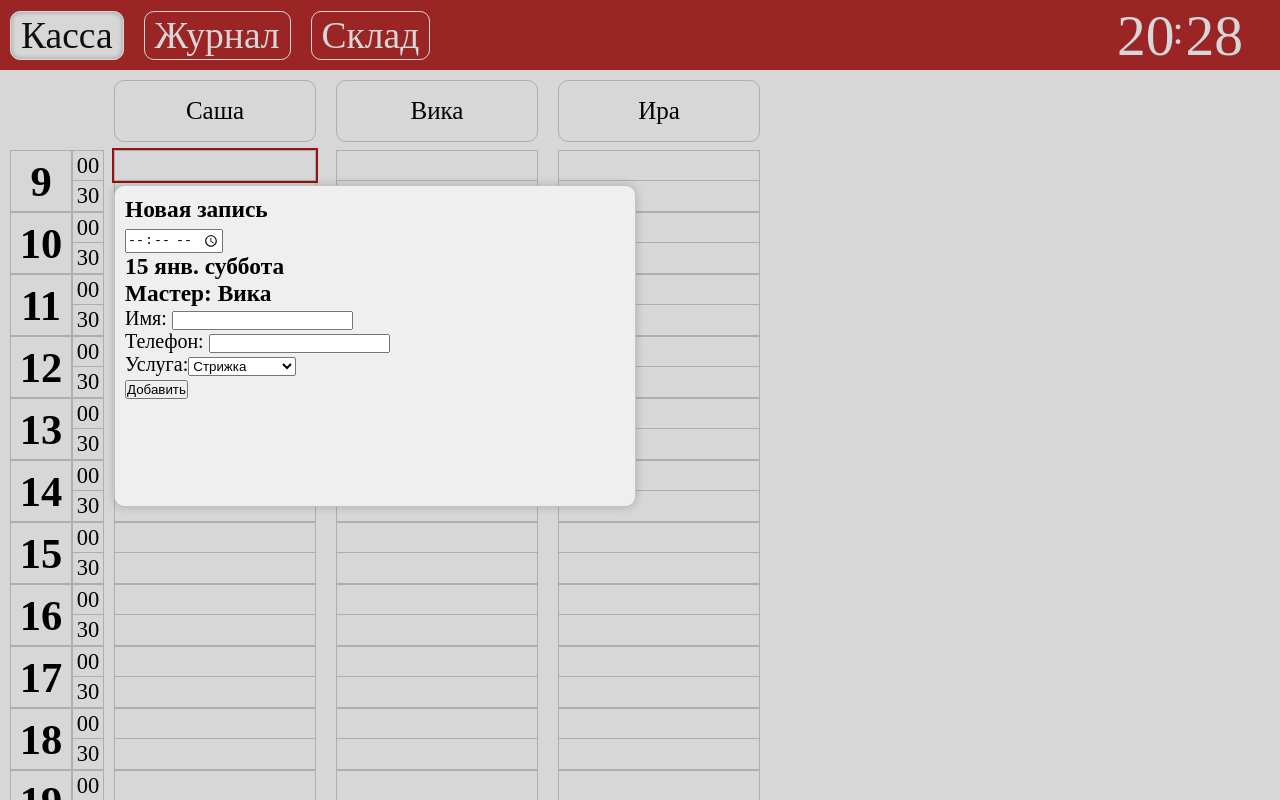
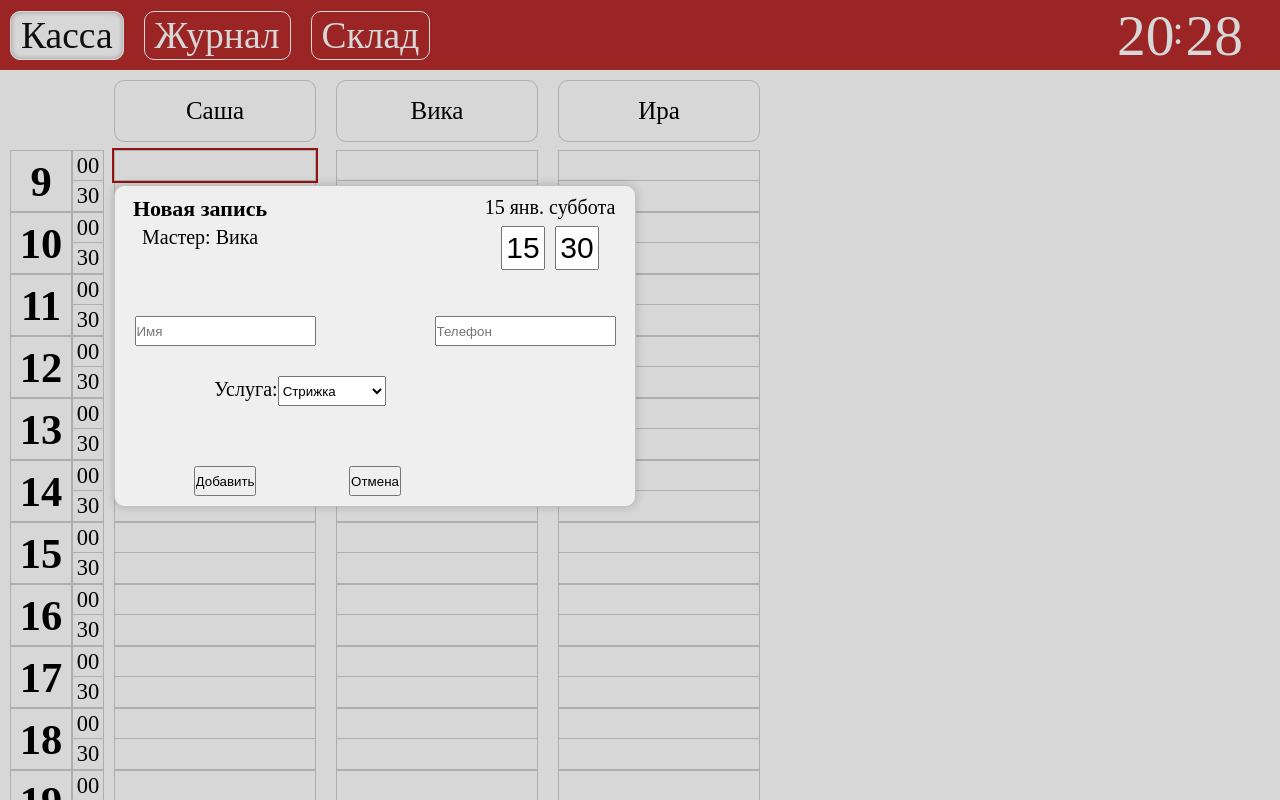
Before and after one commit to pten4uk99/CRM, a React app: page / in a window 1280 px wide. Both pictures are taken after a click on the element 215 px from the left and 165 px from the top of the page. Shown: the top 800 px of the page. Built offline with nearby package versions, Linux system fonts and the light colour scheme.

Commit message:
AddClientWindow

```diff
--- a/src/components/Main/Masters/Master/TableItem/AddClientWindow.js
+++ b/src/components/Main/Masters/Master/TableItem/AddClientWindow/AddClientWindow.js
@@ -1,7 +1,8 @@
 import React, {useEffect} from "react";
 import {connect} from "react-redux";
-import {DeactivateBackground} from "../../../../../redux/actions/Main/addClientWindow";
-import {SwapToInactive} from "../../../../../redux/actions/Main/masters";
+import {DeactivateBackground} from "../../../../../../redux/actions/Main/addClientWindow";
+import {SwapToInactive} from "../../../../../../redux/actions/Main/masters";
+import Time from "./Time";
 
 
 function AddClientWindow(props) {
@@ -17,22 +18,22 @@ function AddClientWindow(props) {
                  style={{top: props.tableItem.addClientWindow.offsetTop,
                      left: props.tableItem.addClientWindow.offsetLeft}}
                  ref={addClientWindow}>
-                <h1>Новая запись</h1>
-                <h1><input type="time" step="900"/></h1>
-                <h1>15 янв. суббота</h1>
-                <h1>Мастер: Вика</h1>
+                <p className="header">Новая запись</p> <Time/>
+                <p className="day">15 янв. суббота</p>
+                <p className="master">Мастер: Вика</p>
                 <form>
-                    <p>Имя: <input type="text"/></p>
-                    <p>Телефон: <input type="text"/></p>
-                    <p>
-                        Услуга:
-                        <select name="" id="">
+                    <input className="name" type="text" placeholder="Имя"/>
+                    <input className="phone" type="text" placeholder="Телефон"/>
+                    <p className="service">
+                        <label htmlFor="service">Услуга:</label>
+                        <select id="service">
                             <option value="hair">Стрижка</option>
                             <option value="maniqure">Маникюр</option>
                             <option value="cosmetology">Косметология</option>
                         </select>
                     </p>
-                    <input type="submit" value="Добавить"/>
+                    <input className="confirm" type="submit" value="Добавить"/>
+                    <input className="cancel" type="button" value="Отмена"/>
                 </form>
             </div>
         </>
--- /dev/null
+++ b/src/components/Main/Masters/Master/TableItem/AddClientWindow/Time.js
@@ -0,0 +1,29 @@
+import React, {useEffect} from "react";
+
+import {connect} from "react-redux";
+
+
+function Time(props) {
+    const time = React.useRef();
+
+    useEffect(() => {
+
+    }, [time])
+    return (
+        <div className="time">
+            <input className="hours" type="text" ref={time} value="15" readOnly={true}/>
+            <input className="minutes" type="text" ref={time} value="30" readOnly={true}/>
+        </div>
+    )
+}
+
+export default connect(
+    state => ({store: state.Main.addClientWindow}),
+    dispatch => ({})
+)(Time);
+
+
+function forbidWord(event) {
+    const re = /[^\d]/g;
+    if (re.test(event.key) && event.key.length === 1) event.preventDefault();
+}
--- a/src/components/Main/Masters/Master/TableItem/TableItem.js
+++ b/src/components/Main/Masters/Master/TableItem/TableItem.js
@@ -4,7 +4,7 @@ import {
     ActivateBackground,
 } from "../../../../../redux/actions/Main/addClientWindow";
 import {SwapToActive, SwapToInactive} from "../../../../../redux/actions/Main/masters";
-import AddClientWindow from "./AddClientWindow";
+import AddClientWindow from "./AddClientWindow/AddClientWindow";
 
 
 function TableItem(props) {
--- a/src/index.css
+++ /dev/null
@@ -1,179 +0,0 @@
-* {
-  margin: 0;
-  padding: 0; }
-
-html, body {
-  background-color: #efefef; }
-
-header {
-  display: flex;
-  height: 70px;
-  background-color: rgba(166, 21, 21, 0.9); }
-
-header nav {
-  display: flex;
-  align-items: center;
-  height: 100%;
-  width: min-content;
-  -webkit-user-select: none;
-  -moz-user-select: none;
-  -ms-user-select: none;
-  user-select: none;
-  font-size: 25px; }
-  header nav div {
-    color: #efefef;
-    font-size: 1.5em;
-    margin: 0 10px;
-    padding: 2px 10px;
-    border: 1px solid;
-    border-radius: 10px;
-    cursor: pointer; }
-    header nav div.active {
-      color: #101010;
-      background-color: #efefef;
-      box-shadow: inset 0 0 5px rgba(0, 0, 0, 0.3);
-      border: 1px solid #efefef;
-      cursor: default; }
-
-header {
-  font-size: 25px; }
-  header .current-data {
-    display: grid;
-    grid-template-columns: repeat(5, 1fr) 100px 100px;
-    justify-content: end;
-    flex-grow: 1; }
-    header .current-data .current-time {
-      grid-column: 6 / -1;
-      display: flex;
-      justify-content: center;
-      align-items: center;
-      font-size: 2.3em;
-      color: #efefef;
-      -webkit-user-select: none;
-      -moz-user-select: none;
-      -ms-user-select: none;
-      user-select: none; }
-      header .current-data .current-time span {
-        transform: translate(-2px, -5px);
-        font-size: 2.5rem;
-        animation: time 1s infinite; }
-
-@keyframes time {
-  0% {
-    opacity: 0; }
-  5% {
-    opacity: 100%; }
-  50% {
-    opacity: 100%; }
-  55% {
-    opacity: 0; }
-  100% {
-    opacity: 0; } }
-
-main .journal {
-  display: flex; }
-
-.journal section.time {
-  display: flex;
-  margin-top: 80px;
-  margin-left: 10px;
-  font-size: 25px; }
-  .journal section.time .hours .hour {
-    display: flex;
-    justify-content: center;
-    align-items: center;
-    width: 60px;
-    height: 60px;
-    border: 1px solid rgba(16, 16, 16, 0.2);
-    border-bottom: 2px solid rgba(16, 16, 16, 0.2);
-    border-top: none;
-    font-size: 1.7em;
-    font-weight: bold; }
-    .journal section.time .hours .hour:nth-of-type(1) {
-      border-top: 1px solid rgba(16, 16, 16, 0.2); }
-    .journal section.time .hours .hour:last-of-type {
-      border-bottom: 1px solid rgba(16, 16, 16, 0.2); }
-  .journal section.time .minutes .minute {
-    display: flex;
-    justify-content: center;
-    align-items: center;
-    font-size: .9em;
-    width: 30px;
-    height: 30px;
-    border: 1px solid rgba(16, 16, 16, 0.2);
-    border-top: none; }
-    .journal section.time .minutes .minute:nth-of-type(1) {
-      border-top: 1px solid rgba(16, 16, 16, 0.2); }
-    .journal section.time .minutes .minute:nth-of-type(2n +1) {
-      height: 29px;
-      border: 1px solid rgba(16, 16, 16, 0.2); }
-
-section.masters {
-  display: flex; }
-
-section.masters .master {
-  font-size: 25px; }
-  section.masters .master .name {
-    display: flex;
-    justify-content: center;
-    align-items: center;
-    margin: 10px 10px 8px 10px;
-    width: 200px;
-    height: 60px;
-    border: 1px solid rgba(16, 16, 16, 0.2);
-    border-radius: 10px; }
-
-.master .table-items .table-item {
-  margin-left: 10px;
-  width: 200px;
-  height: 30px;
-  border: 1px solid rgba(16, 16, 16, 0.2);
-  border-top: none; }
-  .master .table-items .table-item:nth-of-type(1) {
-    border-top: 1px solid rgba(16, 16, 16, 0.2); }
-  .master .table-items .table-item:nth-of-type(2n + 1) {
-    height: 29px;
-    border: 1px solid rgba(16, 16, 16, 0.2); }
-  .master .table-items .table-item:hover {
-    box-shadow: 0 0 0 1px rgba(0, 0, 0, 0.6); }
-  .master .table-items .table-item.active {
-    box-shadow: 0 0 0 2px rgba(0, 0, 0, 0.6); }
-
-.master .table-items:hover {
-  cursor: pointer; }
-
-.table-items .background {
-  display: none;
-  position: fixed;
-  top: 0;
-  left: 0;
-  width: 100vw;
-  height: 100vh;
-  cursor: default; }
-  .table-items .background.active {
-    display: block;
-    background-color: rgba(0, 0, 0, 0.1); }
-
-.table-items .add-client-window {
-  flex-direction: column;
-  position: absolute;
-  opacity: 0;
-  width: 500px;
-  height: 300px;
-  padding: 10px;
-  font-size: 20px;
-  background-color: #efefef;
-  border: 1px solid rgba(16, 16, 16, 0.2);
-  border-radius: 10px;
-  box-shadow: 0 0 10px rgba(16, 16, 16, 0.2);
-  transition: transform .1s, opacity .1s;
-  pointer-events: none;
-  cursor: default; }
-  .table-items .add-client-window.active-bottom {
-    opacity: 100%;
-    transform: translate(0, 20px);
-    pointer-events: all; }
-  .table-items .add-client-window.active-top {
-    opacity: 100%;
-    transform: translate(0, -20px);
-    pointer-events: all; }
--- a/src/styles/Main/Masters/Master/Master.scss
+++ b/src/styles/Main/Masters/Master/Master.scss
@@ -4,10 +4,10 @@ $red: rgba(166, 21, 21, 0.9);
 
 $border-color: rgba(16, 16, 16, .2);
 
-section.masters .master {
+section.masters > .master {
   font-size: 25px;
 
-  .name {
+  &>.name {
     display: flex;
     justify-content: center;
     align-items: center;
--- a/src/styles/Main/Masters/Master/TableItem/AddClientWindow.scss
+++ /dev/null
@@ -1,58 +0,0 @@
-$white: rgb(239,239,239);
-$black: rgb(16, 16, 16);
-$red: rgba(166, 21, 21, 0.9);
-
-$border-color: rgba(16, 16, 16, .2);
-
-.table-items {
-  .background {
-    display: none;
-    position: fixed;
-    top: 0;
-    left: 0;
-    width: 100vw;
-    height: 100vh;
-    cursor: default;
-
-    &.active {
-      display: block;
-      background-color: rgba(0, 0, 0, .1);
-    }
-  }
-
-  .add-client-window {
-    flex-direction: column;
-    position: absolute;
-
-    opacity: 0;
-
-    width: 500px;
-    height: 300px;
-
-    padding: 10px;
-
-    font-size: 20px;
-
-    background-color: $white;
-
-    border: 1px solid $border-color;
-    border-radius: 10px;
-    box-shadow: 0 0 10px $border-color;
-
-    transition: transform .1s, opacity .1s;
-    pointer-events: none;
-    cursor: default;
-
-    &.active-bottom {
-      opacity: 100%;
-      transform: translate(0, 20px);
-      pointer-events: all;
-    }
-
-    &.active-top {
-      opacity: 100%;
-      transform: translate(0, -20px);
-      pointer-events: all;
-    }
-  }
-}
--- /dev/null
+++ b/src/styles/Main/Masters/Master/TableItem/AddClientWindow/AddClientWindow.scss
@@ -0,0 +1,130 @@
+$white: rgb(239,239,239);
+$black: rgb(16, 16, 16);
+$red: rgba(166, 21, 21, 0.9);
+
+$border-color: rgba(16, 16, 16, .2);
+
+.table-items {
+  .background {
+    display: none;
+    position: fixed;
+    top: 0;
+    left: 0;
+    width: 100vw;
+    height: 100vh;
+    cursor: default;
+
+    &.active {
+      display: block;
+      background-color: rgba(0, 0, 0, .1);
+    }
+  }
+
+  .add-client-window {
+    display: grid;
+    grid-template-rows: repeat(10, 30px);
+    grid-template-columns: repeat(10, 50px);
+
+    flex-direction: column;
+    position: absolute;
+
+    opacity: 0;
+
+    width: 500px;
+    height: 300px;
+
+    padding: 10px;
+
+    font-size: 20px;
+
+    background-color: $white;
+
+    border: 1px solid $border-color;
+    border-radius: 10px;
+    box-shadow: 0 0 10px $border-color;
+
+    transition: transform .1s, opacity .1s;
+    pointer-events: none;
+    cursor: default;
+
+    &.active-bottom {
+      opacity: 100%;
+      transform: translate(0, 20px);
+      pointer-events: all;
+    }
+
+    &.active-top {
+      opacity: 100%;
+      transform: translate(0, -20px);
+      pointer-events: all;
+    }
+
+    .header {
+      justify-self: center;
+      grid-column: 1 / 4;
+      grid-row: 1;
+      font-size: 1.1em;
+      font-weight: bold;
+    }
+    .day {
+      justify-self: center;
+      grid-column: 8 / 11;
+      grid-row: 1;
+    }
+    .time {
+      justify-self: center;
+      grid-column: 8 / 11;
+      grid-row: 2;
+    }
+    .master {
+      justify-self: center;
+      grid-column: 1 / 4;
+      grid-row: 2;
+    }
+
+    form {
+      grid-column: 1 / 11;
+      grid-row: 5 / 11;
+
+      display: grid;
+      grid-template-rows: repeat(5, 30px);
+      grid-template-columns: repeat(10, 50px);
+
+      .name {
+        justify-self: center;
+        grid-column: 2 / 4;
+        grid-row: 1;
+      }
+      .phone {
+        justify-self: center;
+        grid-column: 8 / 10;
+        grid-row: 1;
+      }
+      .service {
+        justify-self: center;
+        grid-column: 2 / 7;
+        grid-row: 3;
+
+        #service {
+          height: 30px;
+
+          &:focus {
+            outline: none;
+          }
+        }
+      }
+      .confirm {
+        justify-self: center;
+        grid-column: 2 / 4;
+        grid-row: 6;
+      }
+      .cancel {
+        justify-self: center;
+        grid-column: 5 / 7;
+        grid-row: 6;
+      }
+    }
+  }
+}
+
+@import "Time";
--- /dev/null
+++ b/src/styles/Main/Masters/Master/TableItem/AddClientWindow/Time.scss
@@ -0,0 +1,19 @@
+.add-client-window .time {
+  display: flex;
+
+  .hours, .minutes {
+    font-size: 30px;
+    text-align: center;
+    width: 40px;
+    height: 40px;
+    margin: 0 5px;
+  }
+
+  .hours:focus, .minutes:focus {
+    outline: none;
+  }
+
+  .hours {
+
+  }
+}
--- a/src/styles/Main/Masters/Master/TableItem/TableItem.scss
+++ b/src/styles/Main/Masters/Master/TableItem/TableItem.scss
@@ -4,7 +4,7 @@ $red: rgba(166, 21, 21, 0.9);
 
 $border-color: rgba(16, 16, 16, .2);
 
-.master .table-items {
+.master > .table-items {
   .table-item {
     margin-left: 10px;
     width: 200px;
@@ -28,6 +28,7 @@ $border-color: rgba(16, 16, 16, .2);
 
     &.active {
       box-shadow: 0 0 0 2px rgb(166, 21, 21);
+      z-index: 5;
     }
   }
 
@@ -36,4 +37,4 @@ $border-color: rgba(16, 16, 16, .2);
   }
 }
 
-@import "AddClientWindow";
+@import "AddClientWindow/AddClientWindow";
--- a/src/styles/Main/Time.scss
+++ b/src/styles/Main/Time.scss
@@ -4,7 +4,7 @@ $red: rgba(166, 21, 21, 0.9);
 
 $border-color: rgba(16, 16, 16, .2);
 
-.journal section.time {
+.journal > section.time {
   display: flex;
   margin-top: 80px;
   margin-left: 10px;
```
